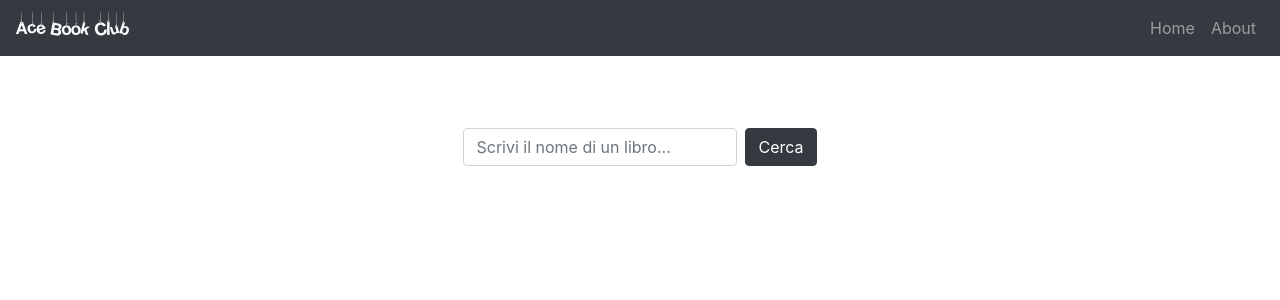
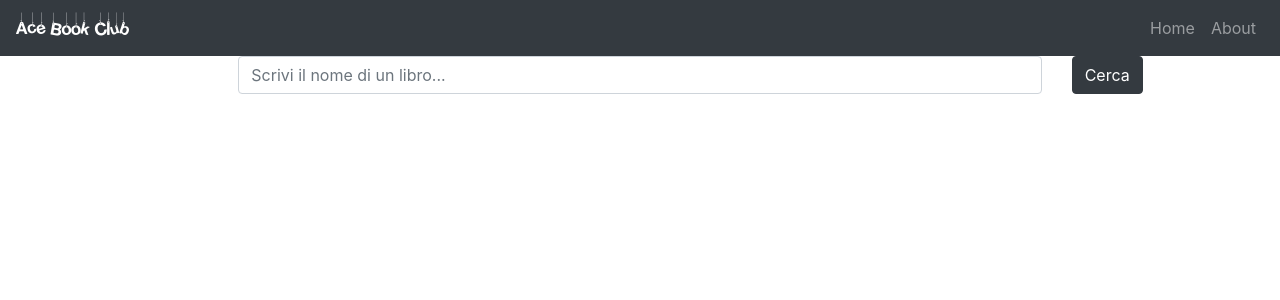
Before and after one commit to Magicianred/ABC, a React (Create React App) app in the folder my-app/: page /Home in a window 1280 px wide. Shown: the top 300 px of the page. Built offline with nearby package versions, Linux system fonts and the light colour scheme.

Commit message:
Create the search bar of the home page

```diff
--- a/my-app/src/components/pages/Search.js
+++ b/my-app/src/components/pages/Search.js
@@ -2,7 +2,6 @@ import React from "react";
 
 //Bootstrap Form and Button
 import Button from "react-bootstrap/Button";
-import Form from "react-bootstrap/Form";
 import FormControl from "react-bootstrap/FormControl";
 
 //Bootstrap Grid System
@@ -15,15 +14,12 @@ function Search() {
     return (
         <React.Fragment>
             <Container fluid>
-                <Row className="justify-content-md-center">
-                    <Col md="auto">
-                        <br />
-                        <br />
-                        <br />
-                        <Form inline>
-                            <FormControl sm={8} type="text" placeholder="Scrivi il nome di un libro..." className=" mr-sm-2" />
+                <Row className="show-grid align-items-center">
+                    <Col md={{ span: 8, offset: 2 }} xs={{span: 8, offset: 1 }}>
+                            <FormControl type="text" placeholder="Scrivi il nome di un libro..." className="mr-sm-2" />
+                    </Col>
+                    <Col>
                             <Button variant="dark" type="submit">Cerca</Button>
-                        </Form>
                     </Col>
                 </Row>
             </Container>
```
